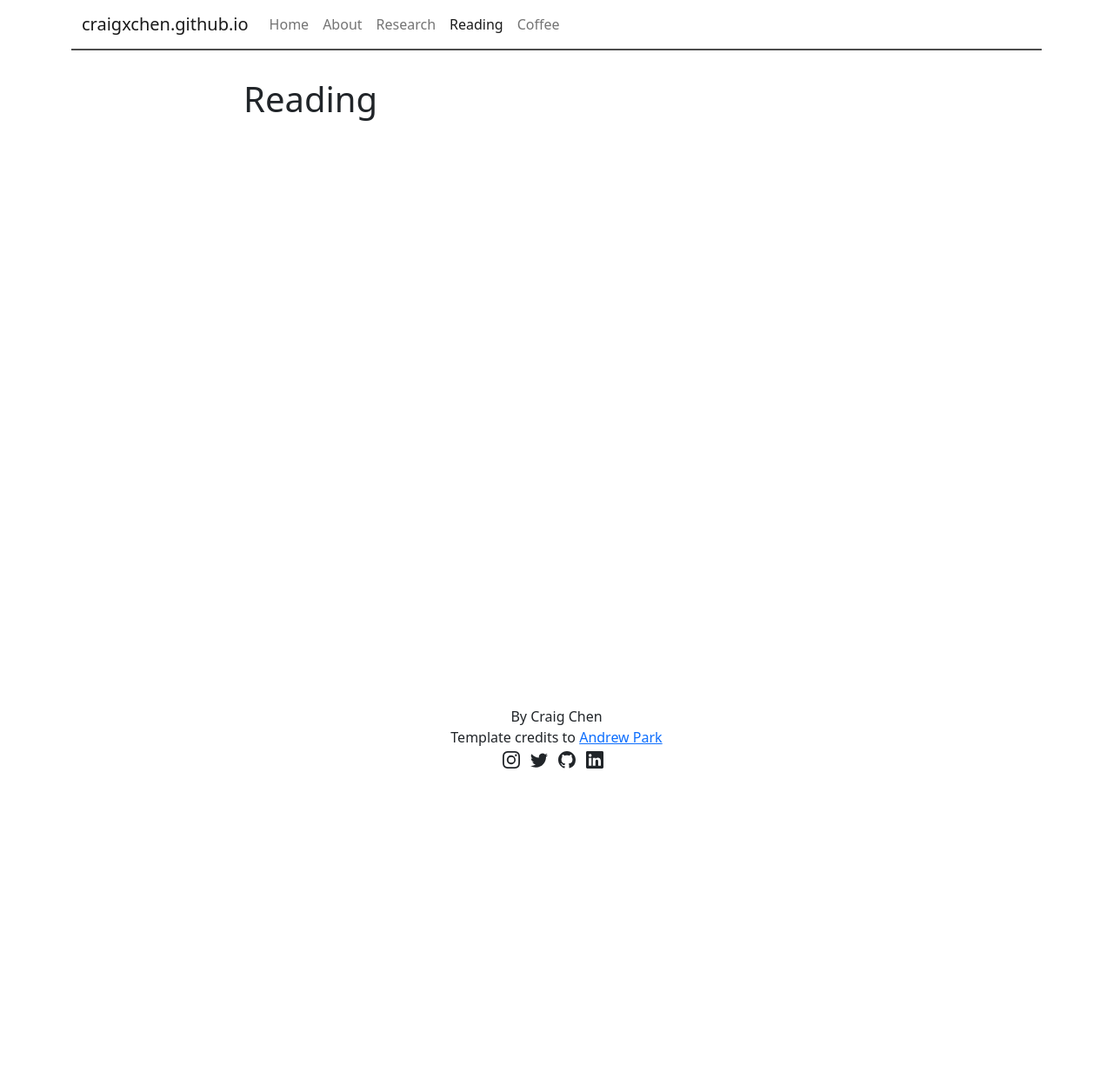
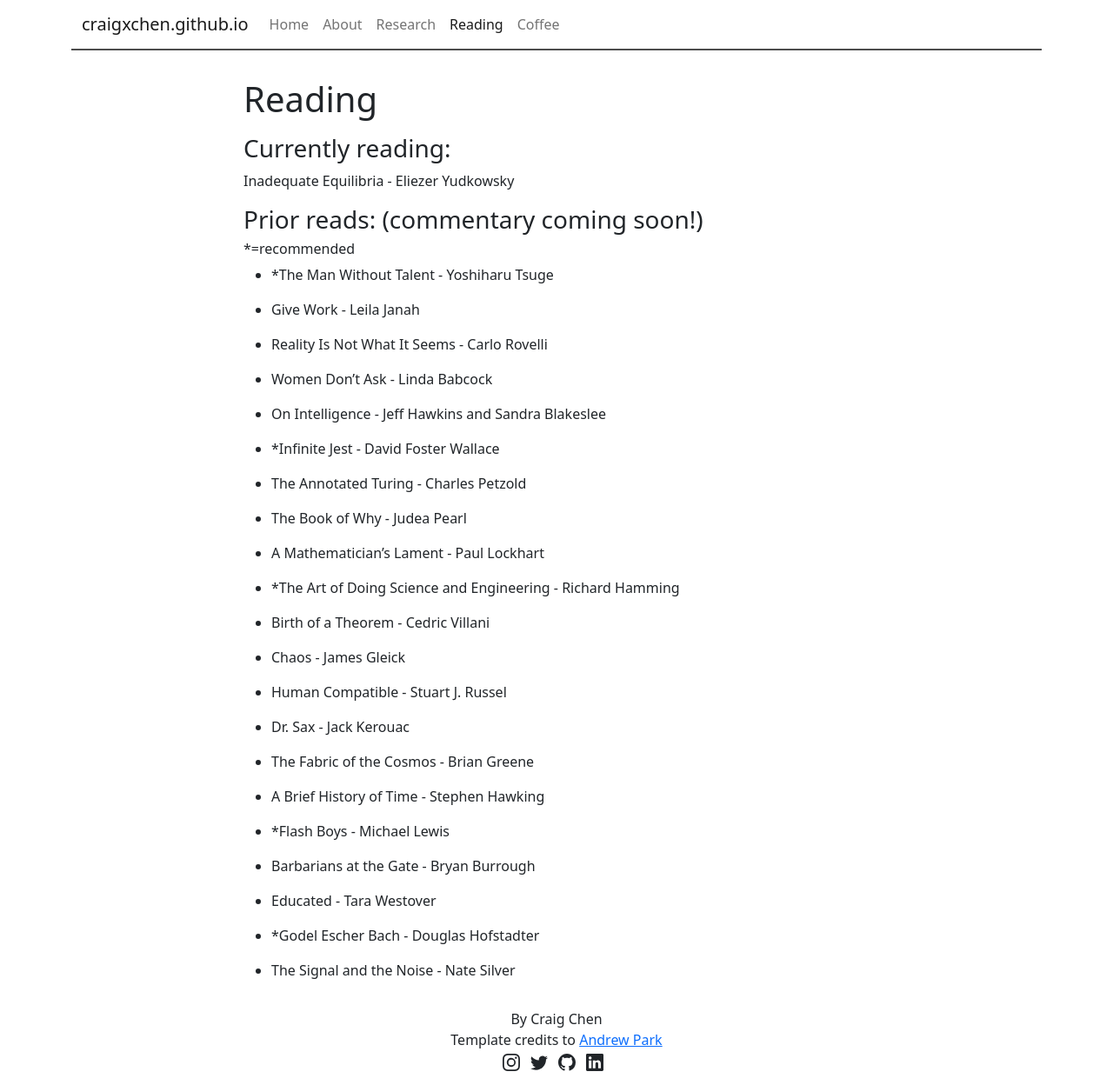
Before and after one commit to craigxchen/craigxchen.github.io, a Jekyll site: the page built from reading.md, in a window 1280 px wide. Shown: the whole page at 87% size. Built offline with Jekyll 4.4.1, drawn with Linux system fonts in a browser that asks for light colours; before the commit the page ends 900 px from its top, so only the background shows below that.

Commit message:
populating

```diff
--- a/reading.md
+++ b/reading.md
@@ -3,3 +3,51 @@ layout: page
 title: Reading
 permalink: /reading/
 ---
+
+### Currently reading:
+Inadequate Equilibria - Eliezer Yudkowsky
+
+### Prior reads: (commentary coming soon!)
+###### \*=recommended
+
+- \*The Man Without Talent - Yoshiharu Tsuge
+
+- Give Work - Leila Janah
+
+- Reality Is Not What It Seems - Carlo Rovelli
+
+- Women Don't Ask - Linda Babcock
+
+- On Intelligence - Jeff Hawkins and Sandra Blakeslee
+
+- \*Infinite Jest - David Foster Wallace
+
+- The Annotated Turing - Charles Petzold
+
+- The Book of Why - Judea Pearl
+
+- A Mathematician's Lament - Paul Lockhart
+
+- \*The Art of Doing Science and Engineering - Richard Hamming
+
+- Birth of a Theorem - Cedric Villani
+
+- Chaos - James Gleick
+
+- Human Compatible - Stuart J. Russel
+
+- Dr. Sax - Jack Kerouac
+
+- The Fabric of the Cosmos - Brian Greene
+
+- A Brief History of Time - Stephen Hawking
+
+- \*Flash Boys - Michael Lewis
+
+- Barbarians at the Gate - Bryan Burrough
+
+- Educated - Tara Westover
+
+- \*Godel Escher Bach - Douglas Hofstadter
+
+- The Signal and the Noise - Nate Silver
```
Also changed, not shown: coffee.md (+10 -0 lines).
